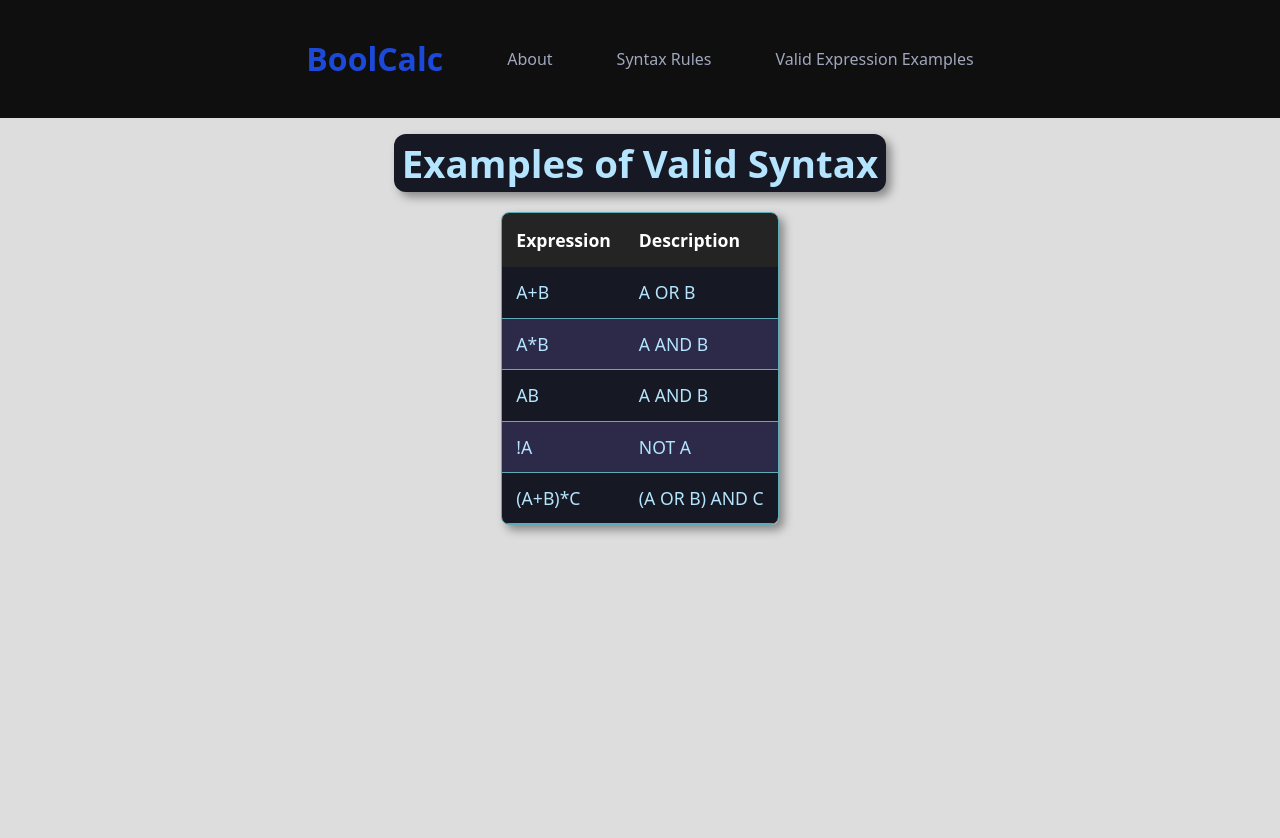
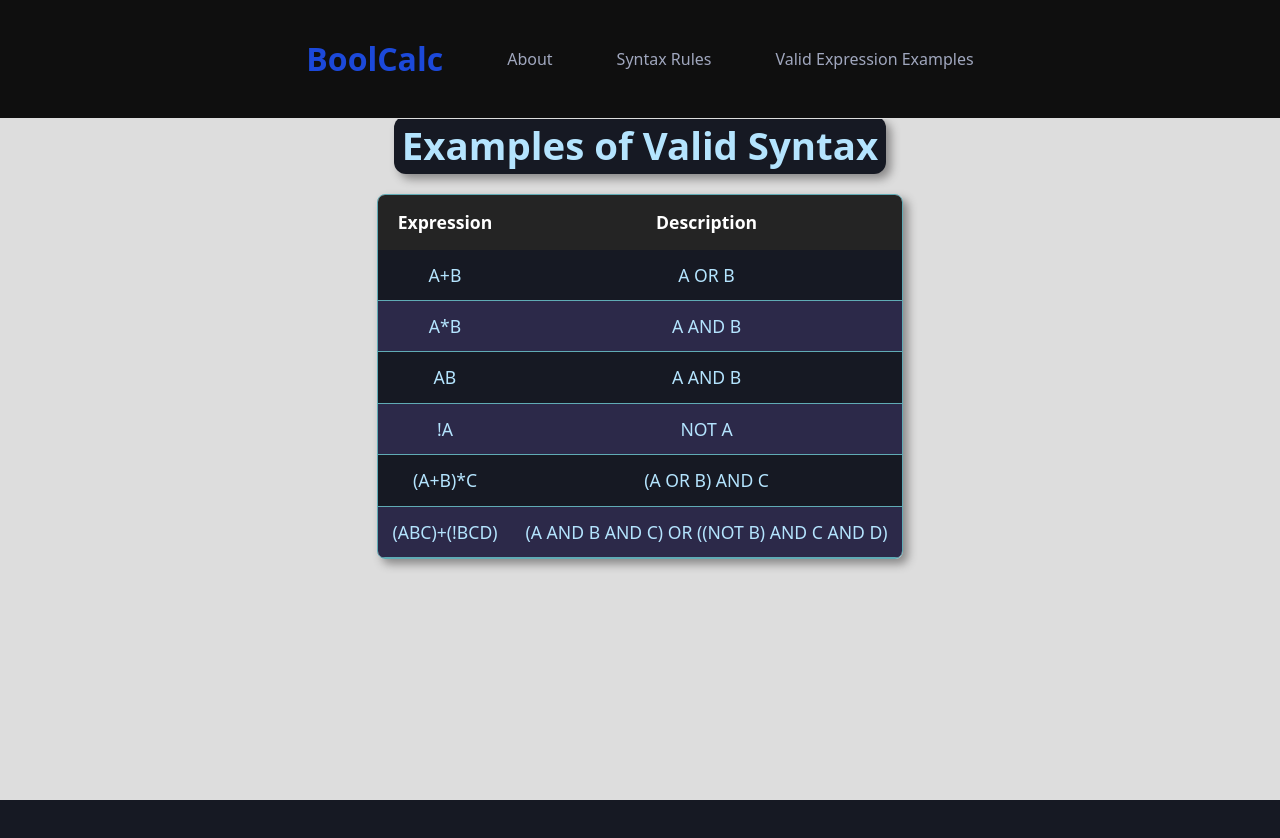
Before and after one commit to linus-319/boolcalc, a React (Vite) app: page /valid-expression-examples in a window 1280 px wide. Shown: the top 838 px of the page. After the commit the page ends 800 px from the top, so only its background shows below. Built offline with nearby package versions, Linux system fonts and the light colour scheme.

Commit message:
moved some module level css back to global

```diff
--- a/src/components/AboutText.module.css
+++ b/src/components/AboutText.module.css
@@ -1,19 +1,3 @@
-.about-container {
-    margin-top: 8px;
-    text-align: center;
-    font-size: 12px;
-    height: 100vh;
-}
-
-.about-header {
-    margin: 8px auto 8px auto;
-    padding: 8px 8px;
-    border-radius: 12px;
-    width: fit-content;
-    background-color: #161923;
-    box-shadow: 5px 5px 10px rgb(137, 136, 136);
-}
-
 .about-list {
     margin-bottom: 8px;
     padding: 8px 8px;
--- a/src/components/AboutText.tsx
+++ b/src/components/AboutText.tsx
@@ -2,8 +2,8 @@ import styles from './AboutText.module.css';
 
 export default function AboutText() {
     return (
-        <div className={styles['about-container']}>
-            <h1 className={styles['about-header']}>About</h1>
+        <div className='page-container'>
+            <h1 className='page-header'>About</h1>
             <ul className={styles['about-list']}>
                 <li>
                     <p>I developed a need for this tool when taking a digital systems course during my undergrad degree. In the course, designing logical circuit boards required creating complex truth tables, and throughout the course I tried many online truth table generators that were helpful for checking my work, however the syntax was always far too verbose for my liking.</p>
--- a/src/components/SyntaxRules.module.css
+++ b/src/components/SyntaxRules.module.css
@@ -1,63 +1,3 @@
-.syntax-header {
-    margin: 8px auto 8px auto;
-    padding: 8px 8px;
-    border-radius: 12px;
-    width: fit-content;
-    background-color: #161923;
-    box-shadow: 5px 5px 10px rgb(137, 136, 136);
-}
-
-.syntax-container {
-    margin-top: 8px;
-    text-align: center;
-    font-size: 12px;
-}
-
-.syntax-table-container {
-    display: flex;
-    justify-content: center;
-    margin-top: 20px;
-
-}
-
-.syntax-table {
-    border: solid 1px;
-    border-color: #60abb5;
-    border-collapse: separate;
-    border-spacing: 0;
-    font-family: ui-sans-serif, system-ui, sans-serif;
-    text-align: center;
-    font-size: 1.1rem;
-    border-radius: 8px;
-    overflow: hidden;
-    box-shadow: 5px 5px 10px rgb(137, 136, 136);
-}
-
-.syntax-table th {
-    background-color: #242424;
-    color: white;
-    padding: 14px;
-    font-weight: 600;
-}
-
-.syntax-table td {
-    padding: 12px 14px;
-    border-bottom: 1px solid #60abb5;
-}
-
-.syntax-table tr:hover td {
-    background-color: rgba(255, 255, 255, 0.25);
-    backdrop-filter: blur(20px);
-}
-
-.syntax-table tbody tr:nth-child(even) {
-    background-color: #2c2949;
-}
-
-.syntax-table tbody tr:nth-child(odd) {
-    background-color: #161923;
-}
-
 .syntax-rules {
     margin: 30px auto;
     font-family: ui-sans-serif, system-ui, sans-serif;
--- a/src/components/SyntaxRules.tsx
+++ b/src/components/SyntaxRules.tsx
@@ -2,10 +2,10 @@ import styles from './SyntaxRules.module.css';
 
 export default function SyntaxRules() {
   return (
-    <div className={styles['syntax-container']}>
-      <h1 className={`${styles['syntax-header']}`}>Boolean Algebra Syntax</h1>
-      <div className={styles["syntax-table-container"]}>
-        <table className={styles["syntax-table"]}>
+    <div className='page-container'>
+      <h1 className='page-header'>Boolean Algebra Syntax</h1>
+      <div className='page-table-container'>
+        <table className='page-table'>
           <thead>
             <tr>
               <th>Order of Operations</th>
--- a/src/components/ValidExprExamples.module.css
+++ /dev/null
@@ -1,58 +0,0 @@
-.examples-container {
-    margin-top: 8px;
-    text-align: center;
-    font-size: 12px;
-    height: 100vh;
-}
-
-.examples-header {
-    margin-bottom: 8px;
-    padding: 8px 8px;
-    border-radius: 12px;
-    background-color: #161923;
-    box-shadow: 5px 5px 10px rgb(137, 136, 136);
-}
-
-.examples-table-container {
-    display: flex;
-    justify-content: center;
-    margin-top: 20px;
-}
-
-.examples-table {
-    border: solid 1px;
-    border-color: #60abb5;
-    border-collapse: separate;
-    border-spacing: 0;
-    font-family: ui-sans-serif, system-ui, sans-serif;
-    text-align: left;
-    font-size: 1.1rem;
-    border-radius: 8px;
-    overflow: hidden;
-    box-shadow: 5px 5px 10px rgb(137, 136, 136);
-}
-
-.examples-table th {
-    background-color: #242424;
-    color: white;
-    padding: 14px;
-    font-weight: 600;
-}
-
-.examples-table td {
-    padding: 12px 14px;
-    border-bottom: 1px solid #60abb5;
-}
-
-.examples-table tr:hover td {
-    background-color: rgba(255, 255, 255, 0.25);
-    backdrop-filter: blur(20px);
-}
-
-.examples-table tbody tr:nth-child(even) {
-    background-color: #2c2949;
-}
-
-.examples-table tbody tr:nth-child(odd) {
-    background-color: #161923;
-}
--- a/src/components/ValidExprExamples.tsx
+++ b/src/components/ValidExprExamples.tsx
@@ -1,37 +1,39 @@
-import styles from './ValidExprExamples.module.css';
-
 export default function ValidExprExamples() {
   return (
-    <div className={styles['examples-container']}>
-      <h1 className={styles['examples-header']}>Examples of Valid Syntax</h1>
-      <div className={styles["examples-table-container"]}>
-        <table className={styles["examples-table"]}>
+    <div className='page-container'>
+      <h1 className='page-header'>Examples of Valid Syntax</h1>
+      <div className='page-table-container'>
+        <table className='page-table'>
           <thead>
-            <tr className="">
-              <th className="">Expression</th>
-              <th className="">Description</th>
+            <tr>
+              <th>Expression</th>
+              <th>Description</th>
             </tr>
           </thead>
           <tbody>
-            <tr className="">
-              <td className="">A+B</td>
-              <td className="">A OR B</td>
+            <tr>
+              <td>A+B</td>
+              <td>A OR B</td>
             </tr>
-            <tr className="">
-              <td className="">A*B</td>
-              <td className="">A AND B</td>
+            <tr>
+              <td>A*B</td>
+              <td>A AND B</td>
             </tr>
-            <tr className="">
-              <td className="">AB</td>
-              <td className="">A AND B</td>
+            <tr>
+              <td>AB</td>
+              <td>A AND B</td>
             </tr>
-            <tr className="">
-              <td className="">!A</td>
-              <td className="">NOT A</td>
+            <tr>
+              <td>!A</td>
+              <td>NOT A</td>
             </tr>
-            <tr className="">
-              <td className="">(A+B)*C</td>
-              <td className="">(A OR B) AND C</td>
+            <tr>
+              <td>(A+B)*C</td>
+              <td>(A OR B) AND C</td>
+            </tr>
+            <tr>
+              <td>(ABC)+(!BCD)</td>
+              <td>(A AND B AND C) OR ((NOT B) AND C AND D)</td>
             </tr>
           </tbody>
         </table>
--- a/src/index.css
+++ b/src/index.css
@@ -66,8 +66,66 @@ h1 {
   line-height: 1.1;
 }
 
+.page-container {
+  margin-top: 8px;
+  text-align: center;
+  font-size: 12px;
+}
+
+.page-header {
+    margin: 8px auto 8px auto;
+    padding: 8px 8px;
+    border-radius: 12px;
+    width: fit-content;
+    background-color: #161923;
+    box-shadow: 5px 5px 10px rgb(137, 136, 136);
+}
+
+.page-table-container {
+    display: flex;
+    justify-content: center;
+    margin-top: 20px;
+}
+
+.page-table {
+    border: solid 1px;
+    border-color: #60abb5;
+    border-collapse: separate;
+    border-spacing: 0;
+    font-family: ui-sans-serif, system-ui, sans-serif;
+    text-align: center;
+    font-size: 1.1rem;
+    border-radius: 8px;
+    overflow: hidden;
+    box-shadow: 5px 5px 10px rgb(137, 136, 136);
+}
+
+.page-table th {
+    background-color: #242424;
+    color: white;
+    padding: 14px;
+    font-weight: 600;
+}
+
+.page-table td {
+    padding: 12px 14px;
+    border-bottom: 1px solid #60abb5;
+}
+
+.page-table tr:hover td {
+    background-color: rgba(255, 255, 255, 0.25);
+    backdrop-filter: blur(20px);
+}
+
+.page-table tbody tr:nth-child(even) {
+    background-color: #2c2949;
+}
+
+.page-table tbody tr:nth-child(odd) {
+    background-color: #161923;
+}
+
 @media (max-width: 600px) {
-
   .truth-table th,
   .truth-table td {
     padding: 0.4rem 0.5rem;
--- a/src/pages/Home.module.css
+++ b/src/pages/Home.module.css
@@ -1,9 +1,3 @@
-.home-container {
-  margin-top: 0px;
-  width: 80%;
-  max-width: 600px;
-}
-
 .truth-table {
   overflow-x: auto;
   color: rgb(68, 124, 154);
--- a/src/pages/Home.tsx
+++ b/src/pages/Home.tsx
@@ -10,20 +10,18 @@ export default function Home() {
 
   return (
     <div className="parent-div">
-      <div className={styles["home-container"]}>
+      <div className='page-container'>
         <div>
           <ExprInput onResultChange={setResult} />
         </div>
-        <div className={styles["truth-table"]}>
-          {result && (
+        {result && <div className={styles["truth-table"]}>
           <div>
             {result.type === "Invalid"
               ? <span>{result.msg}</span>
               : <TruthTable table={result.type === "ValidTable" ? result : null} />
             }
           </div>
-          )}
-        </div>
+        </div>}
       </div>
     </div>
   )
```
Lines whose indentation alone changed are shown as unchanged.
